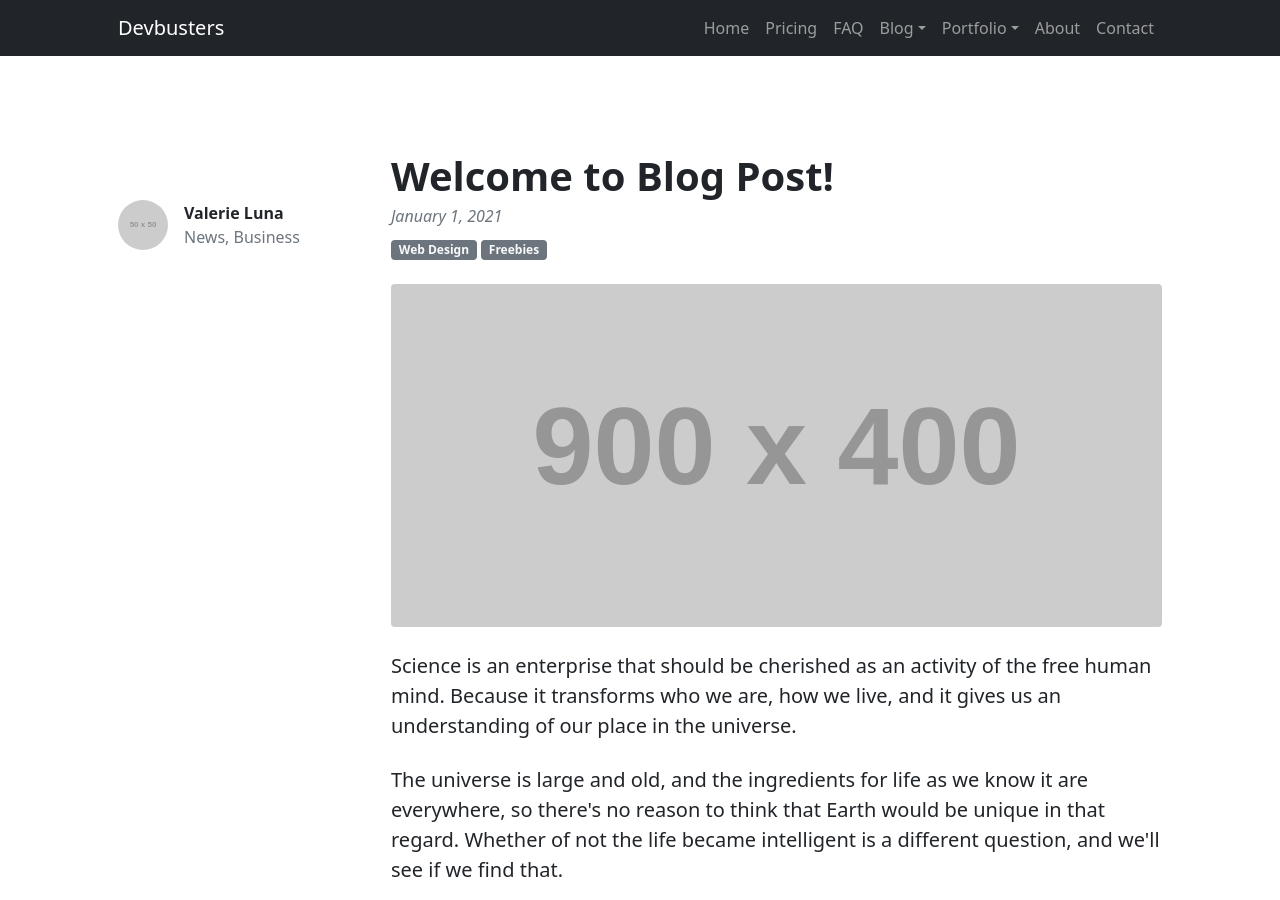
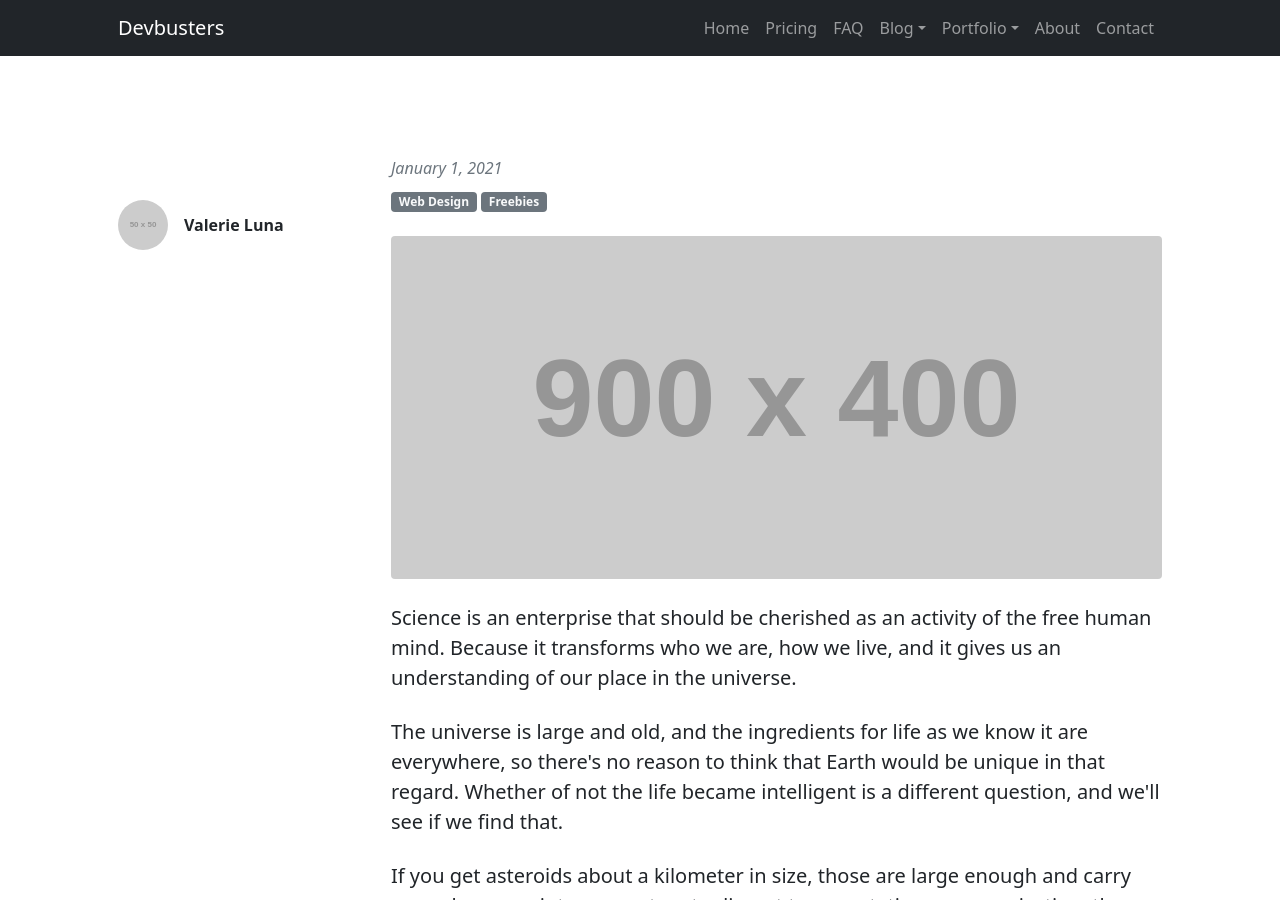
Before and after one commit to Devbusters/devbusters, a Jekyll site: the page built from post.md, in a window 1280 px wide and 900 px high. Built offline with Jekyll 4.4.1, drawn with Linux system fonts in a browser that asks for light colours.

Commit message:
Update blog-post.html

```diff
--- a/_layouts/blog-post.html
+++ b/_layouts/blog-post.html
@@ -29,17 +29,22 @@
                                 alt="..." />
                             <div class="ms-3">
                                 <div class="fw-bold">Valerie Luna</div>
-                                <div class="text-muted">News, Business</div>
+                                <div class="text-muted">{{ post.tags }}</div>
                             </div>
                         </div>
                     </div>
                     <div class="col-lg-9">
                         <!-- Post content-->
                         <article>
+
+                            {{ post.content }}
+
+                        </article>
+                        <article>
                             <!-- Post header-->
                             <header class="mb-4">
                                 <!-- Post title-->
-                                <h1 class="fw-bolder mb-1">Welcome to Blog Post!</h1>
+                                <h1 class="fw-bolder mb-1">{{ post.title }}</h1>
                                 <!-- Post meta content-->
                                 <div class="text-muted fst-italic mb-2">January 1, 2021</div>
                                 <!-- Post categories-->
```
